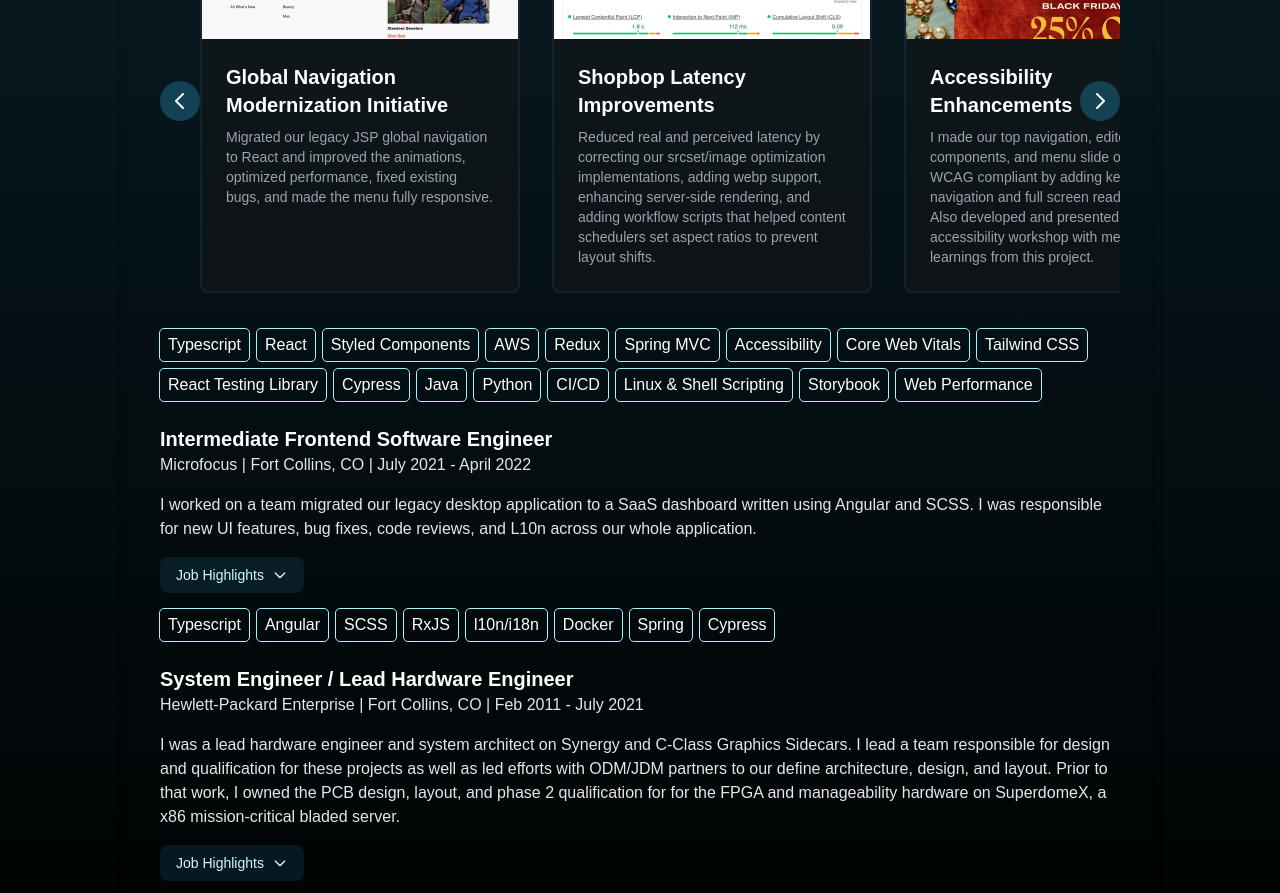
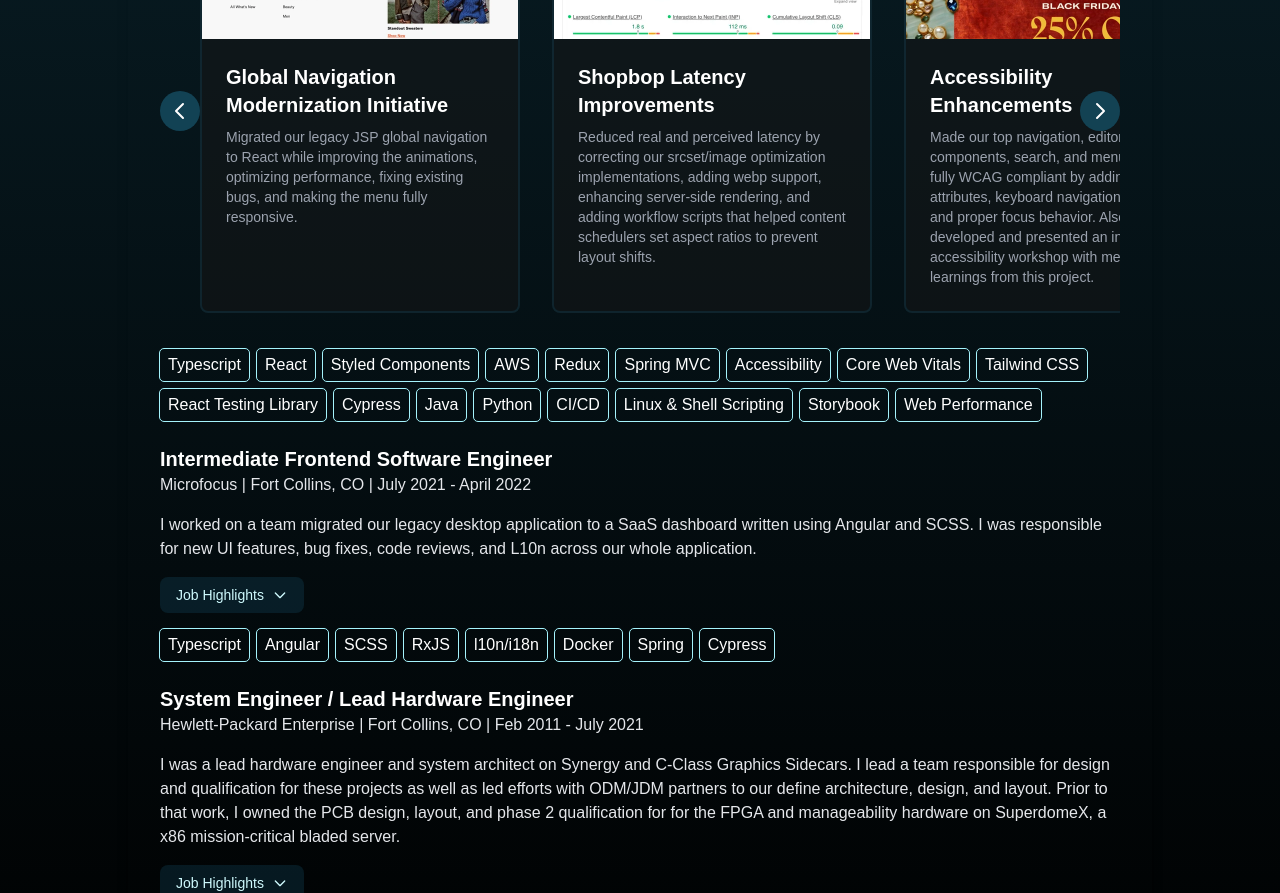
Before and after one commit to NikS-44/personal-portfolio, a Next.js app: page / in a window 1280 px wide. Shown: the part 1360-2253 px from the top of the page. Built offline with nearby package versions, Linux system fonts and the light colour scheme.

Commit message:
feat: update tile content

```diff
--- a/app/components/homepage/Resume.tsx
+++ b/app/components/homepage/Resume.tsx
@@ -14,7 +14,7 @@ const AMAZON_PROJECTS: Project[] = [
     id: "nav-modernization",
     title: "Global Navigation Modernization Initiative",
     description:
-      "Migrated our legacy JSP global navigation to React and improved the animations, optimized performance, fixed existing bugs, and made the menu fully responsive.",
+      "Migrated our legacy JSP global navigation to React while improving the animations, optimizing performance, fixing existing bugs, and making the menu fully responsive.",
     thumbnail: globalNavThumbnail,
     details: {
       image: newTopNav,
@@ -47,7 +47,7 @@ const AMAZON_PROJECTS: Project[] = [
     id: "nav-accessibility",
     title: "Accessibility Enhancements",
     description:
-      "I made our top navigation, editorial components, and menu slide outs fully WCAG compliant by adding keyboard navigation and full screen reader support. Also developed and presented an internal accessibility workshop with methods and learnings from this project.",
+      "Made our top navigation, editorial components, search, and menu slide outs fully WCAG compliant by adding ARIA attributes, keyboard navigation, skip links, and proper focus behavior. Also, I developed and presented an internal accessibility workshop with methods and learnings from this project.",
     thumbnail: accessibilityThumbnail,
   },
 ];
```
